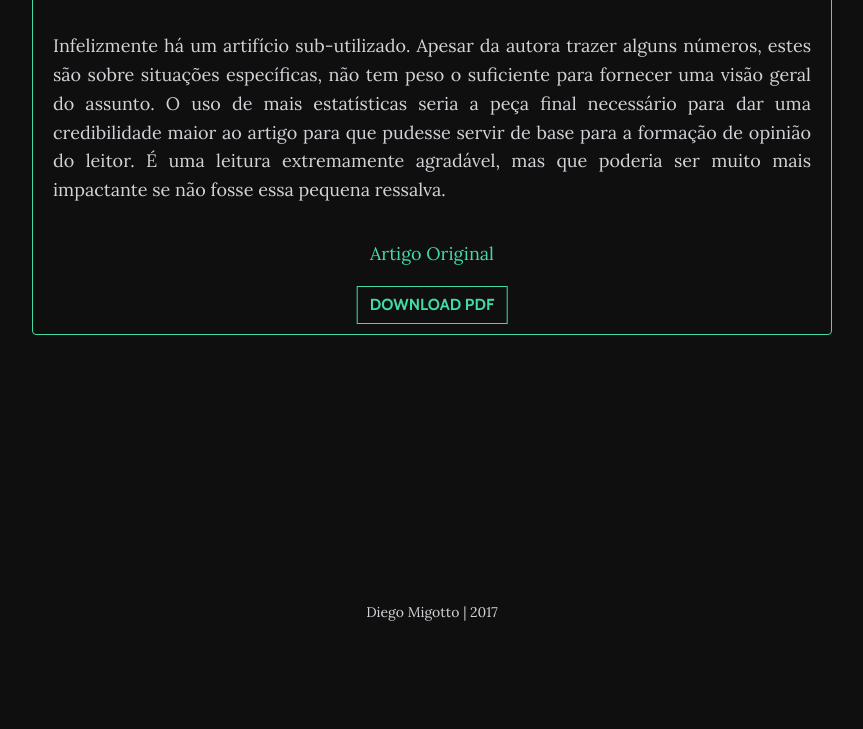
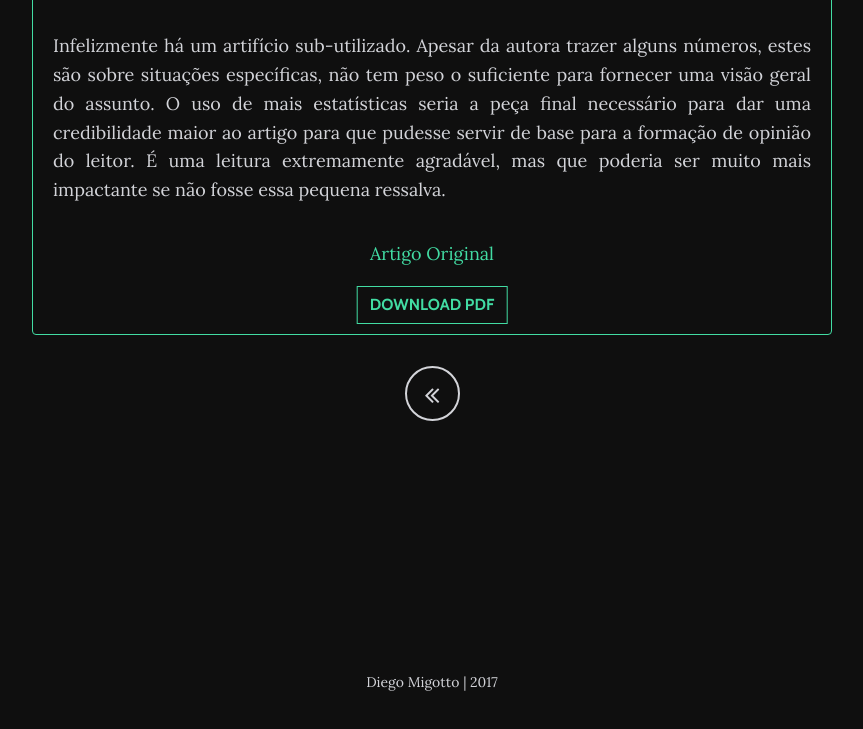
Before and after one commit to dasmig/dasmig.github.io, a website: page projects/resenhas.html in a window 1280 px wide. Shown: the part 3581-4310 px from the top of the page, without its empty margins (208-1071 px from the left). Before the commit the page ends 4254 px from the top, so only its background shows below. Drawn offline with nearby package versions, Linux system fonts and the light colour scheme; files that its build step writes are made by us from their sources; files whose address does not match are found by name.

Commit message:
added back buttom to resenhas

```diff
--- a/projects/resenhas.html
+++ b/projects/resenhas.html
@@ -149,6 +149,9 @@
               </li>
             </ul>
         </div>
+        <a href="../index.html" class="btn btn-circle">
+          <i class="fa fa-angle-double-left animated"></i>
+        </a>
       </div>
     </section>
 
```
